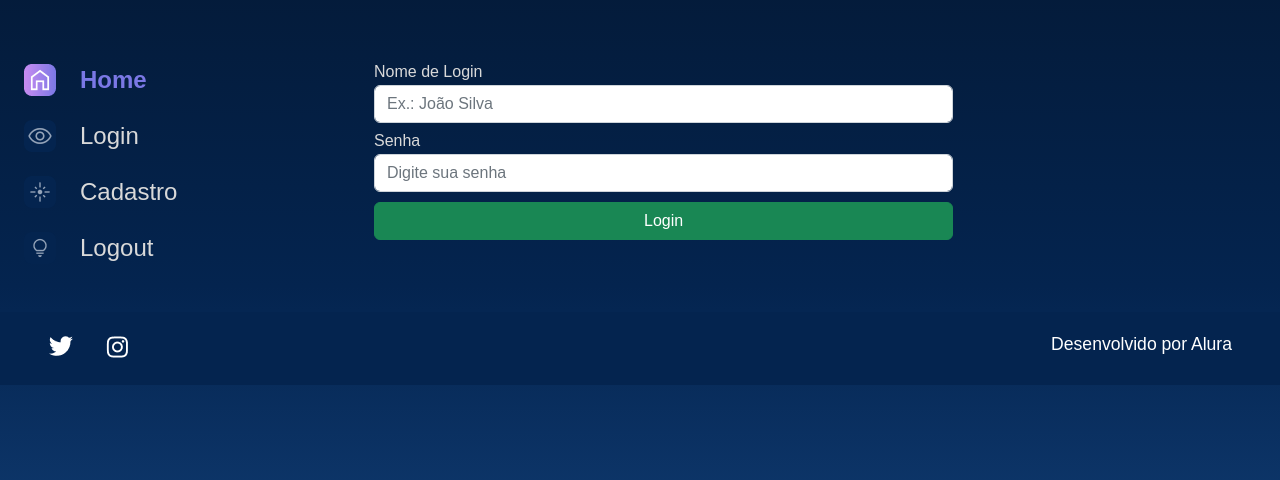
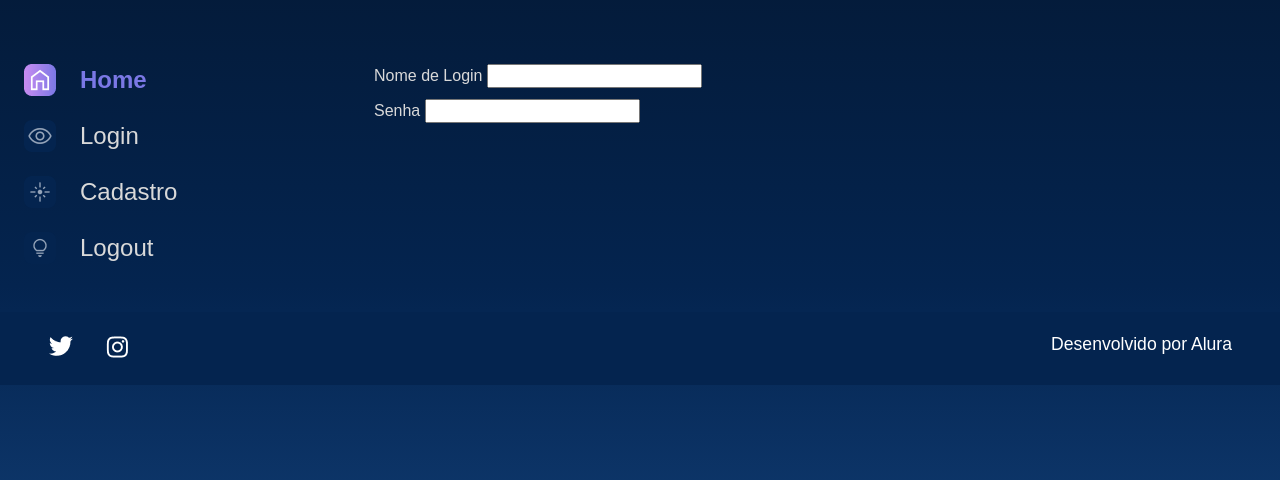
Before and after one commit to EricCavalcante/Alura_Space, a Django app: page /login in a window 1280 px wide. Shown: the part 114-594 px from the top of the page. Run offline with Django 4.2, Linux system fonts and the light colour scheme.

Commit message:
criando o formulário

```diff
--- a/templates/usuarios/login.html
+++ b/templates/usuarios/login.html
@@ -41,20 +41,14 @@
                 </nav>
             </section>
             <section class="galeria" style="margin-left: 5em">
-                <form action="" method="">
-                    <div class="row">
-                        <div class="col-12 col-lg-12" style="margin-bottom: 10px;">
-                            <label for="nome_login" style="color:#D9D9D9; margin-bottom: 5px;"><b>Nome de Login</b></label>
-                            <input type="text" class="form-control" name="nome_login" placeholder="Ex.: João Silva" required>
-                        </div>
-                        <div class="col-12 col-lg-12" style="margin-bottom: 10px;">
-                            <label for="password" style="color:#D9D9D9; margin-bottom: 5px;"><b>Senha</b></label>
-                            <input type="password" class="form-control" name="password" placeholder="Digite sua senha" required>
-                        </div>
-                        <div class="col-12 text-center">
-                            <button class="btn btn-success col-12" style="padding: top 5px;" type="submit">Login</button>
-                        </div>
+                <form action="{% url 'login' %}" method="POST">
+                   {% csrf_token %}
+                    {% for field in form.visible_fields %}
+                    <div class="col-12 col-lg-12" style="margin-bottom: 10px;">
+                        <label for="{{ field.id_for_label }}" style="color:#D9D9D9; margin-bottom: 5px; ">{{field.label}}</label>
+                        {{ field }}
                     </div>
+                    {% endfor %}
                 </form>
             </section>
         </main>
--- /dev/null
+++ b/usuarios/forms.py
@@ -0,0 +1,15 @@
+from django import forms
+
+class LoginForms(forms.Form):
+    nome_login=forms.CharField(
+        label ='Nome de Login',
+        required=True,
+        max_length=100,
+    )
+
+    senha=forms.CharField(
+        label='Senha',
+        required=True,
+        max_length=70,
+        widget=forms.PasswordInput()
+    )
--- a/usuarios/views.py
+++ b/usuarios/views.py
@@ -1,7 +1,9 @@
 from django.shortcuts import render
+from usuarios.forms import LoginForms
 
 def login(request):
-    return render(request, "usuarios/login.html")
+    form = LoginForms
+    return render(request, "usuarios/login.html", {"form":form})
 
 def cadastro(request):
     return render(request, "usuarios/cadastro.html")
```
